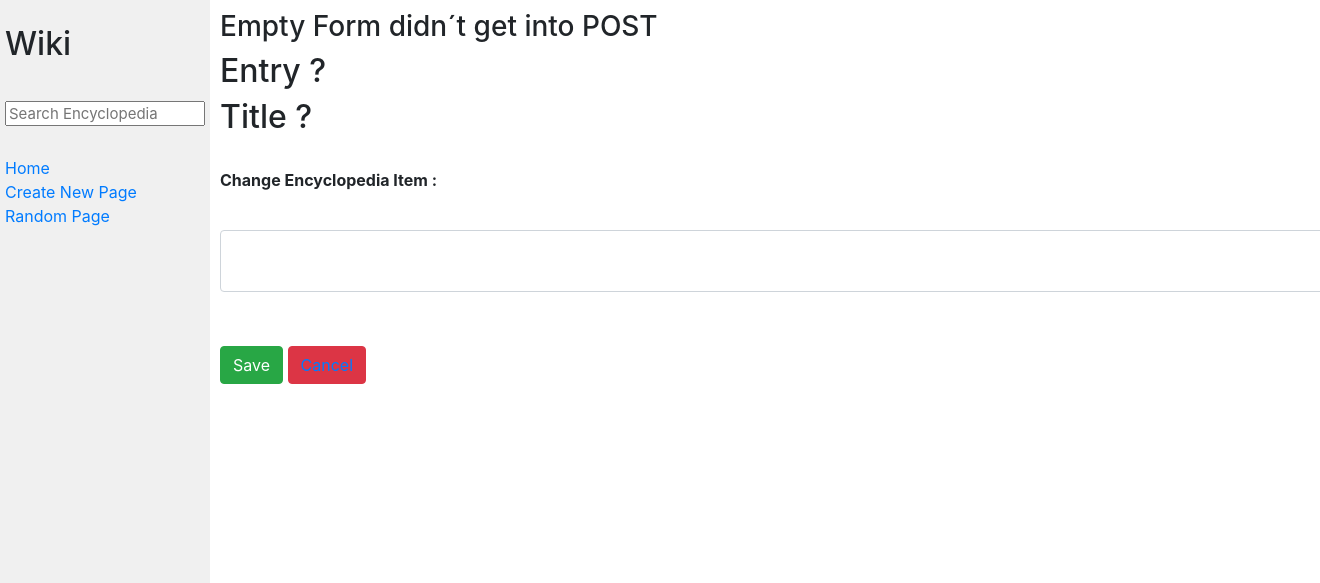
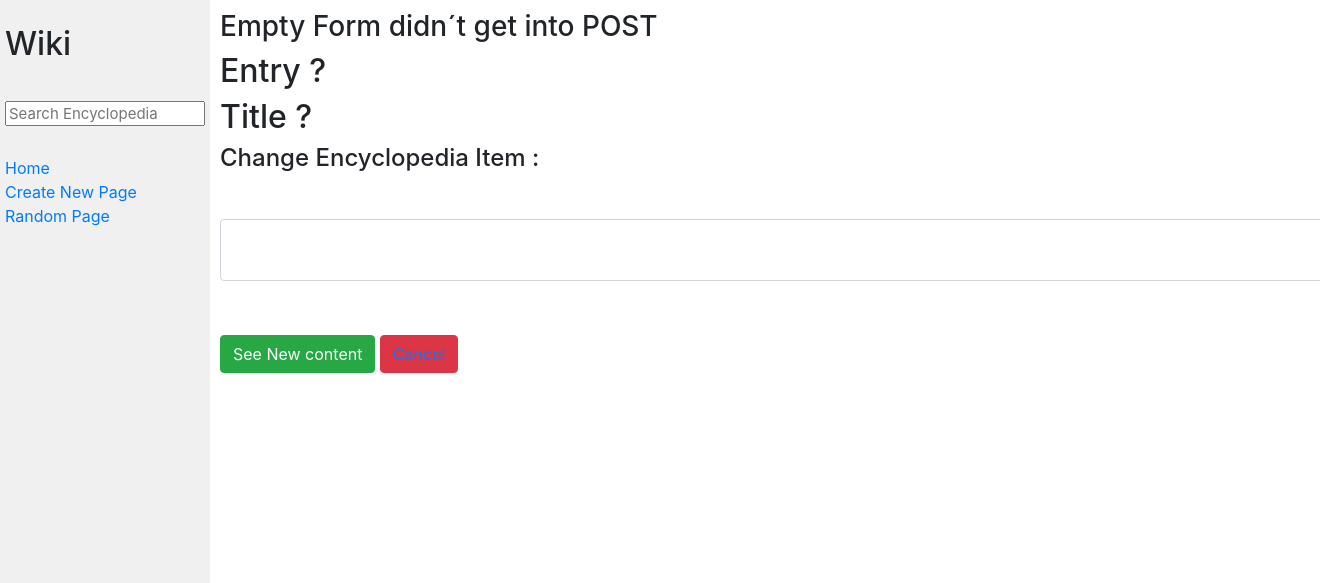
Before and after one commit to gracebcorrea/Project1---Wiki, a Django app: page /EditPage in a window 1320 px wide; the page is wider, and only the part inside the window is pictured. Shown: the top 583 px of that part. Run offline with Django 3.2, Linux system fonts and the light colour scheme; some libraries are stand-ins or nearby versions.

Commit message:
Update EditPage.html

```diff
--- a/wiki/encyclopedia/templates/encyclopedia/EditPage.html
+++ b/wiki/encyclopedia/templates/encyclopedia/EditPage.html
@@ -30,15 +30,26 @@
 <form  action="{% url 'encyclopedia:EditPage'  %}"  method="post" width=90% >
 
    {% csrf_token %}
-   <br>
-   <label for="NewContent"><b>Change Encyclopedia Item :</b></label>
+   {{form}}
+   <label for="NewContent"><h4>Change Encyclopedia Item :</h4></label>
    <textarea type="text" class="form-control" id="NewContent" name="NewContent" required >{{content}}</textarea>
 
    <br>
    <form class="form-inline" style="position:relative; top:100px">
-        <button type="submit" class="btn btn-success">Save</button>
+        <button type="submit" class="btn btn-success" onclick="myFunction()">See New content</button>
         <button type="button" class="btn btn-danger"><a href="{% url 'encyclopedia:index' %}">Cancel</button>
+
+
    </form>
 </form>
+<p id="NewContetToSave"></p>
+
+
+<script>
+function myFunction() {
+  var x = document.getElementById("NewContent").value;
+  document.getElementById("NewContetToSave").innerHTML = x;
+}
+</script>
 
 {% endblock %}
```
